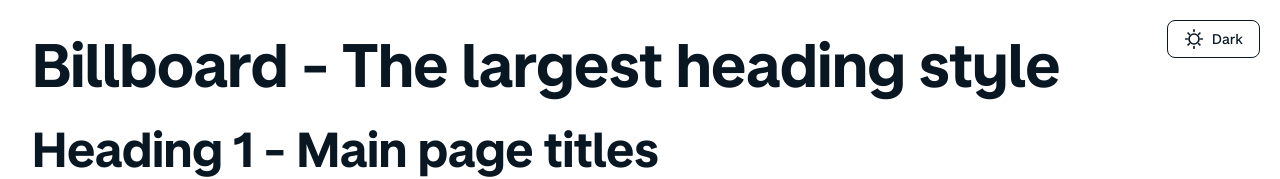
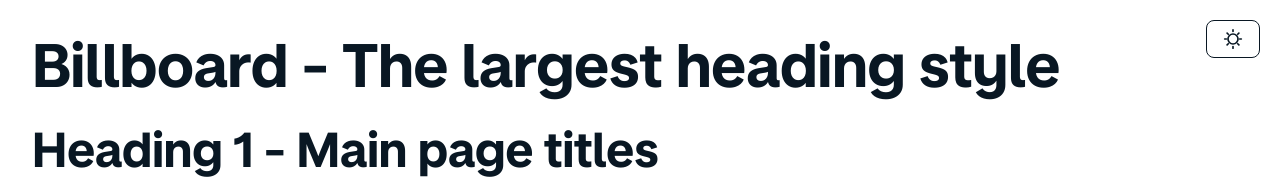
Before and after one commit to weijiefu-monzo/motion-design-playground, a Next.js app: page / in a window 1280 px wide. Shown: the top 179 px of the page. Built offline with nearby package versions, Linux system fonts and the light colour scheme.

Commit message:
update theme toggle button

```diff
--- a/src/app/playground/product-page/page.tsx
+++ b/src/app/playground/product-page/page.tsx
@@ -8,6 +8,7 @@ import { Testimonials } from "@/blocks/Testimonials";
 import { LinkedArticles } from "@/blocks/LinkedArticles";
 import { FAQ } from "@/blocks/FAQ";
 import { Header } from "@/blocks/Header";
+import { ThemeToggle } from "@/components/ThemeToggle";
 import {
   ClickableCard,
   ClickableCardDemo,
@@ -96,6 +97,7 @@ An award-winning 0% credit card."
         }
         data-qa="faq"
       />
+      <ThemeToggle />
     </div>
   );
 }
--- a/src/components/ThemeToggle/ThemeToggle.tsx
+++ b/src/components/ThemeToggle/ThemeToggle.tsx
@@ -47,9 +47,9 @@ export const ThemeToggle: React.FC = () => {
           </svg>
         )}
       </div>
-      <span className={styles.label}>
+      {/* <span className={styles.label}>
         {theme === "light" ? "Dark" : "Light"}
-      </span>
+      </span> */}
     </button>
   );
 };
```
